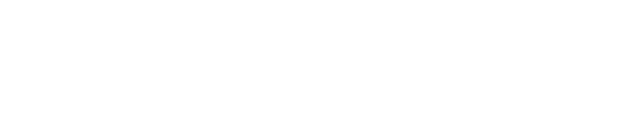
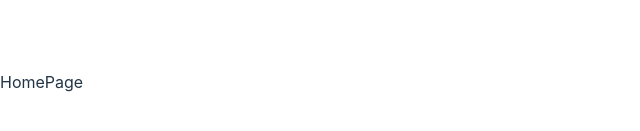
Before and after one commit to ProyectLink/StreamixPlatform, a React (Vite) app: page / in a window 1280 px wide. Shown: the part 317-448 px from the top of the page, without its empty margins (0-640 px from the left). Built offline with nearby package versions, Linux system fonts and the light colour scheme.

Commit message:
Agregacion de variables paleta de colores

```diff
--- a/index.html
+++ b/index.html
@@ -5,6 +5,12 @@
 
     <meta name="viewport" content="width=device-width, initial-scale=1.0" />
     <title>Streamix Platform</title>
+    <link rel="preconnect" href="https://fonts.googleapis.com" />
+    <link rel="preconnect" href="https://fonts.gstatic.com" crossorigin />
+    <link
+      href="https://fonts.googleapis.com/css2?family=Oswald:wght@200..700&display=swap"
+      rel="stylesheet"
+    />
   </head>
   <body>
     <div id="root"></div>
--- a/src/app/App.tsx
+++ b/src/app/App.tsx
@@ -1,7 +1,10 @@
-
+import { AppRoutes } from "./router/AppRoutes"
+import "@styles/app.scss"
 
 export const App = () => {
   return (
-   <></>
+   <>
+   <AppRoutes />
+   </>
   )
 }
--- a/src/app/router/AppRoutes.tsx
+++ b/src/app/router/AppRoutes.tsx
@@ -2,6 +2,7 @@
 import React from 'react';
 import { BrowserRouter as Router, Route, Routes } from 'react-router-dom';
 import { HomePage } from '../../features/HomePage/HomePage';
+import { LoadingScreen } from '../../components/organisms/LoadingScreen/LoadingScreen';
 
 
 
@@ -12,7 +13,7 @@ export const AppRoutes: React.FC = () => {
         <Route path="/" element={<HomePage />} />
 
         {/* Ruta para una página de error 404 */}
-        <Route path="*" element={<HomePage />} />
+        <Route path="/*" element={<LoadingScreen />} />
       </Routes>
     </Router>
   );
--- a/src/app/styles/base/_global.scss
+++ b/src/app/styles/base/_global.scss
@@ -11,52 +11,72 @@
 }
 
 :root {
-  --bakcground-footer: #40403f;
-  --bg-navbar: #04011a;
-  --font-primary: "Inter", serif;
-  --font-buttons: "ClashDisplay-Medium", sans-serif;
-  --color-primary-text: #13124a;
-  --background-primary: #13124a;
-  --color-title-secondary: #ff3e33;
-  --font-size-primary-mobile: 2.6rem;
-  --font-size-primary-tablet: 3.2rem;
-  --font-size-primary-desktop: 3.6rem;
-  --font-size-secondary-mobile: 2.3rem;
-  --font-size-secondary-tablet: 2.8rem;
-  --font-size-secondary-desktop: 3.2rem;
-  --font-size-paragraph-mobile: 1.5rem;
-  --font-size-paragraph-tablet: 1.8rem;
-  --font-size-paragraph-desktop: 2rem;
-  --font-tersaria: "Oswald", serif;
-  --primary-color: #6757fe;
-  --primary-hover-color: #523ffe;
-  --primary-active-color: #3124b2;
-  --primary-disabled-color: #3e3499;
-  --secondary-color: #9a92ff;
-  --secondary-disabled-color: #6c66b2;
-  --secondary-tint01-color: #d0ccff;
-  --secondary-transparent-color: #9a92ff80;
-  --accent-color: #08f7fe;
-  --neutral-color: #0d0d1c;
-  --neutral-light-color: #1d174c;
-  --neutral-hover-color: #161247;
-  --neutral-active-color: #1e1a65;
-  --neutral-disabled-color: #1b1b3f;
-  --transparent-color: #04011a40;
-  --transparent-hover-color: #04011a4d;
-  --transparent-active-color: #04011a80;
-  --transparent-disabled-color: #24232980;
-  --white-color: #fbfbfb;
-  --white-transparent01-color: #ffffff80;
-  --white-transparent02-color: #ffffff1a;
-  --success-light-color: #95ddce;
-  --success-dark-color: #06604d;
-  --info-light-color: #2082f1;
-  --info-dark-color: #063060;
-  --warning-light-color: #f84242;
-  --warning-dark-color: #940505;
+  // púrple
+--purple-900: #2F238A;
+--purple-800: #3933A3;
+--purple-700: #4E45C4;
+--purple-600: #4E45C4;
+--purple-500: #4E45C4;
+--purple-400: #9680FF;
+--purple-300: #A499FF;
+--purple-200: #B8B2FF;
+--purple-100: #D2CCFF;
+--purple-50: #D2CCFF;
+
+//gray
+--gray-900:#0D0D1C;
+--gray-800:#191934;
+--gray-700:#29294C;
+--gray-600:#393960;
+--gray-500:#50507C;
+--gray-400:#70709E;
+--gray-300:#9797B4;
+--gray-200:#A9A9BC;
+--gray-100:#C7C7D1;
+--gray-50:#E3E3E8;
+//cyan
+--cyan-900:#003133;
+--cyan-800:#006366;
+--cyan-700:#018A8E;
+--cyan-600:#01C0C6;
+--cyan-500:#01E8EF;
+--cyan-400:#5CF3F8;
+--cyan-300:#9DF8FB;
+--cyan-200:#B8F9FB;
+--cyan-100:#D3FBFC;
+--cyan-50:#E6FEFF;
+
+
+ --primary-color:#6757FE;
+ --primary_color-hover: #523FFE;
+ --primary-color-active: #3124B2;
+ --primary-color-disabled:#3E3499;
+ --secondary-color : #9A92FF;
+ --secondary-color-hover: #6C66B2;
+ --color-neutral: #0D0D1C;
+ --color-neutral-light: #1D174C;
+ --color-neutral-hover:#161247;
+--color-neutral-active:#1E1A65;
+--color-neutral-disabled:#1B1B3F;
+--color-neutral-transparent: #04011A40;
+--color-neutral-transparent-hover: #04011A4D;
+--color-neutral-transparent-active: #04011A80;
+--color-neutral-transparent-disabled: #24232980;
+--color-neutral-white: #FBFBFB;
+--color-neutral-white-transparent-50: #FFFFFF80;
+--color-neutral-white-transparent-100: #FFFFFF1A;
+--color-enfasis: #08F7FE;
+
+//alerts
+--color-alert-succes-ligh: #0FEEBF;
+--color-alert-info-light: #2082F1;
+--color-alert-warning-light: #F84242;
+--color-alert-succes-dark: #06604D;
+--color-alert-info-dark: #063060;
+--color-alert-warning-dark: #940505;
+
+ --font-primary:"Inter", serif;
 }
-
 html {
   scroll-behavior: smooth;
   font-size: 62.5%;
--- /dev/null
+++ b/src/components/organisms/LoadingScreen/LoadingScreen.tsx
@@ -0,0 +1,25 @@
+import { useEffect } from "react";
+import "./loadingscreen.scss"
+
+export const LoadingScreen = ({ text = "LOADING" }) => {
+  useEffect(() => {
+    const audio = new Audio("music/sonido_para la_web.mp3");
+    audio.play().catch((error) => console.error("Error al reproducir sonido", error));
+  }, []); // Se ejecuta solo una vez al montar el componente
+  return (
+
+    <div className="loading-screen">
+    <div className="loading-screen__text">
+      {text.split("").map((char, index) => (
+        <span
+          key={index}
+          className="loading-screen__letter"
+          style={{ animationDelay: `${index * 0.1}s` }}
+        >
+          {char}
+        </span>
+      ))}
+    </div>
+  </div>
+  )
+}
--- /dev/null
+++ b/src/components/organisms/LoadingScreen/loadingscreen.scss
@@ -0,0 +1,45 @@
+.loading-screen {
+    position: absolute;
+    top: 0;
+    left: 0;
+    width: 100vw;
+    height: 100vh;
+    display: flex;
+    justify-content: center;
+    align-items: center;
+    background: var(--color-neutral-light);
+
+    &__text {
+      font-size: 80px;
+      font-family: "Montserrat", sans-serif;
+      font-weight: 800;
+      text-align: center;
+        color: transparent;
+      display: flex;
+      gap: 1.2rem;
+    }
+
+    &__letter {
+      display: inline-block;
+      margin: 0 -0.05em;
+      animation: loading-screen__fade 2s  infinite alternate;
+    }
+  }
+
+  @keyframes loading-screen__fade {
+    0% {
+      opacity: 1;
+      color: white;
+    }
+    100% {
+      opacity: 0;
+
+    }
+  }
+
+  // Animación escalonada para cada letra
+  @for $i from 1 through 10 {
+    .loading-screen__letter:nth-child(#{$i}) {
+      animation-delay: #{$i * 0.1}s;
+    }
+  }
--- a/vite.config.ts
+++ b/vite.config.ts
@@ -9,7 +9,7 @@ export default defineConfig({
     alias: {
       '@app': path.resolve(__dirname, 'app'),
       '@components': path.resolve(__dirname, 'src/components'),
-      '@styles': path.resolve(__dirname, 'src/styles'),
+      '@styles': path.resolve(__dirname, 'src/app/styles/'),
       '@hooks': path.resolve(__dirname, 'src/hooks'),
       '@router': path.resolve(__dirname, 'src/app/router'),
       '@assets': path.resolve(__dirname, 'src/assets'),
@@ -21,11 +21,11 @@ export default defineConfig({
 
     },
   },
-  css: {
-    preprocessorOptions: {
-      scss: {
-        additionalData: `@use "@styles/breakpoints" as *;`,
-      },
-    },
-  },
+  // css: {
+  //   preprocessorOptions: {
+  //     scss: {
+  //       additionalData: `@use "@styles/base/breakpoints.scss" as *;`,
+  //     },
+  //   },
+  // },
 })
```
Also changed, not shown: tsconfig.app.json (+43 -1 lines), tsconfig.json (+20 -17 lines).
